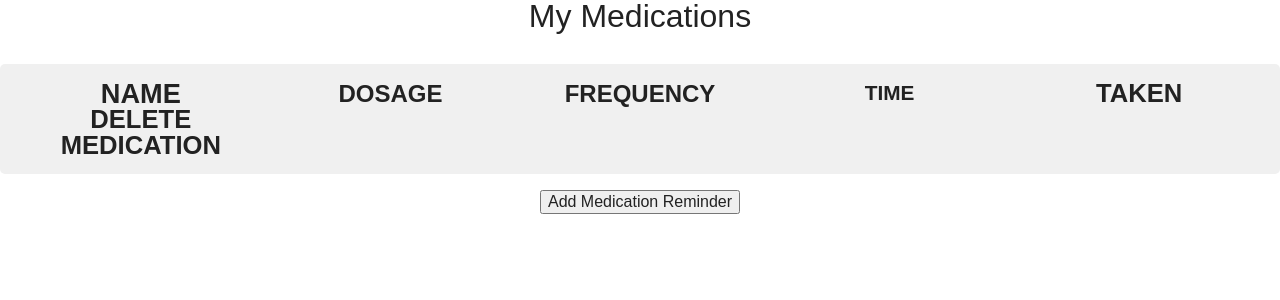
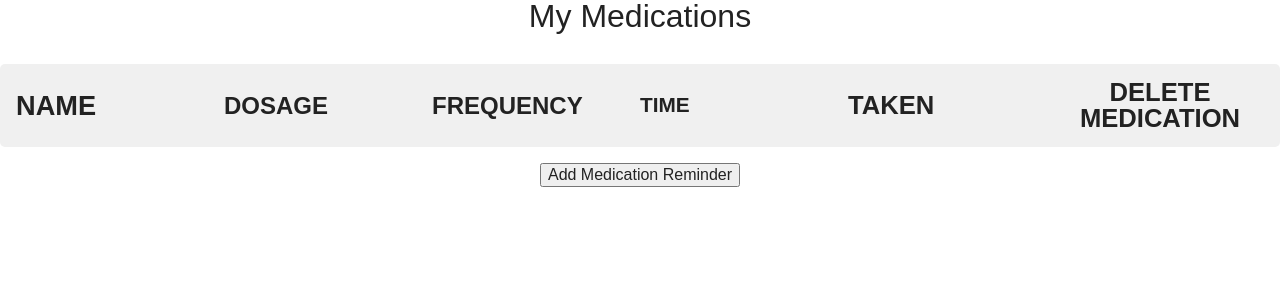
Before and after one commit to kriskris79/MedHelper-app, a React (Create React App) app in the folder medhelper/: page / in a window 1280 px wide. Shown: the top 300 px of the page. Built offline with nearby package versions, Linux system fonts and the light colour scheme.

Commit message:
new taken box and delate med b

```diff
--- a/medhelper/src/scss/styles/_medicationlist.scss
+++ b/medhelper/src/scss/styles/_medicationlist.scss
@@ -6,7 +6,7 @@
 
   li {
     display: grid;
-    grid-template-columns: 1fr 1fr 1fr 1fr 1fr;
+    grid-template-columns:  0.25fr 0.25fr 0.25fr 0.25fr 0.25fr 0.25fr;
     align-items: center;
     justify-content: space-between;
     background-color: #f0f0f0;
@@ -14,7 +14,7 @@
     margin-bottom: 1rem;
     padding: 1rem;
     transition: background-color 0.2s ease-in-out;
-
+    justify-items: start;
     &:hover {
       cursor: pointer;
       background-color: #e0e0e0;
```
